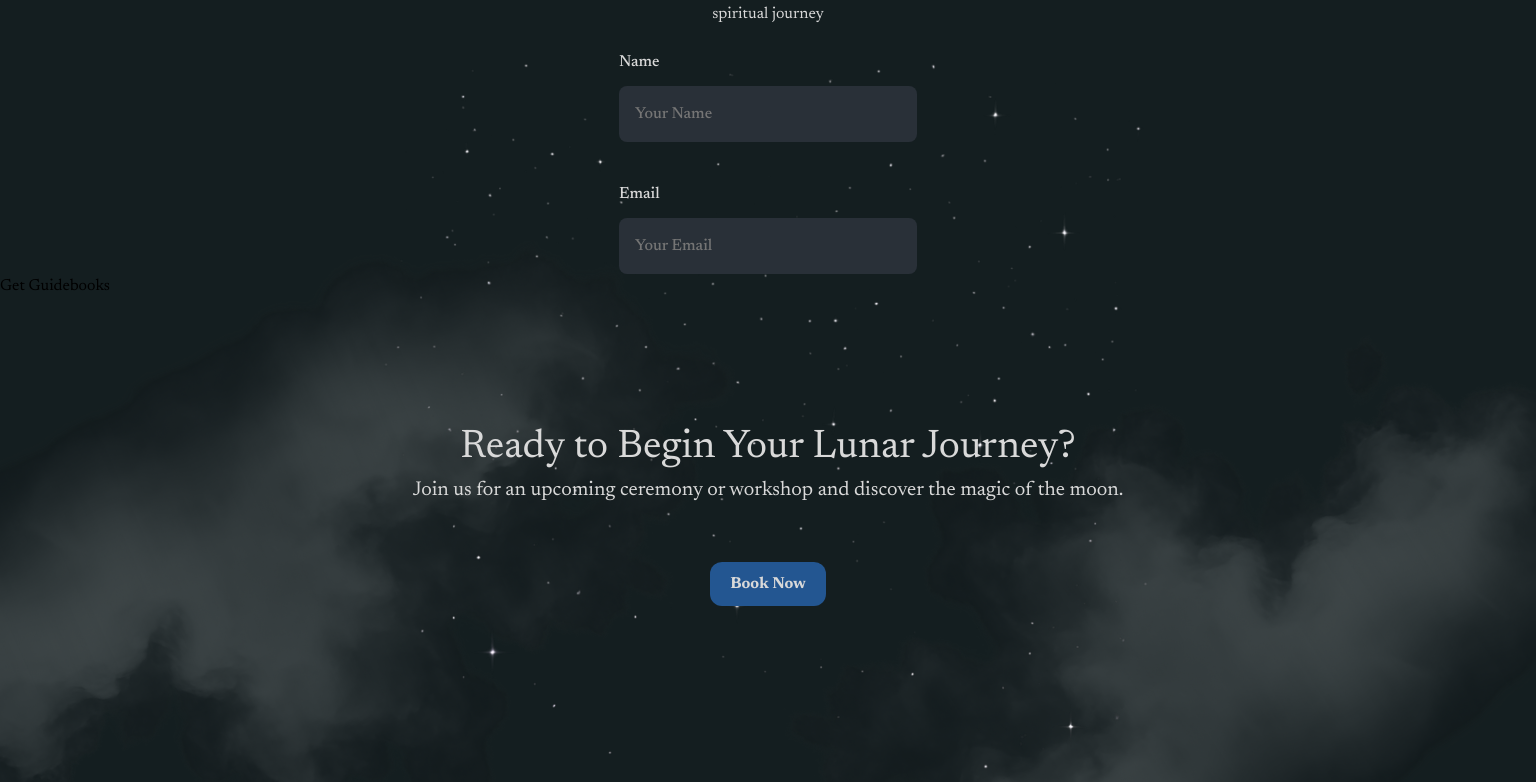
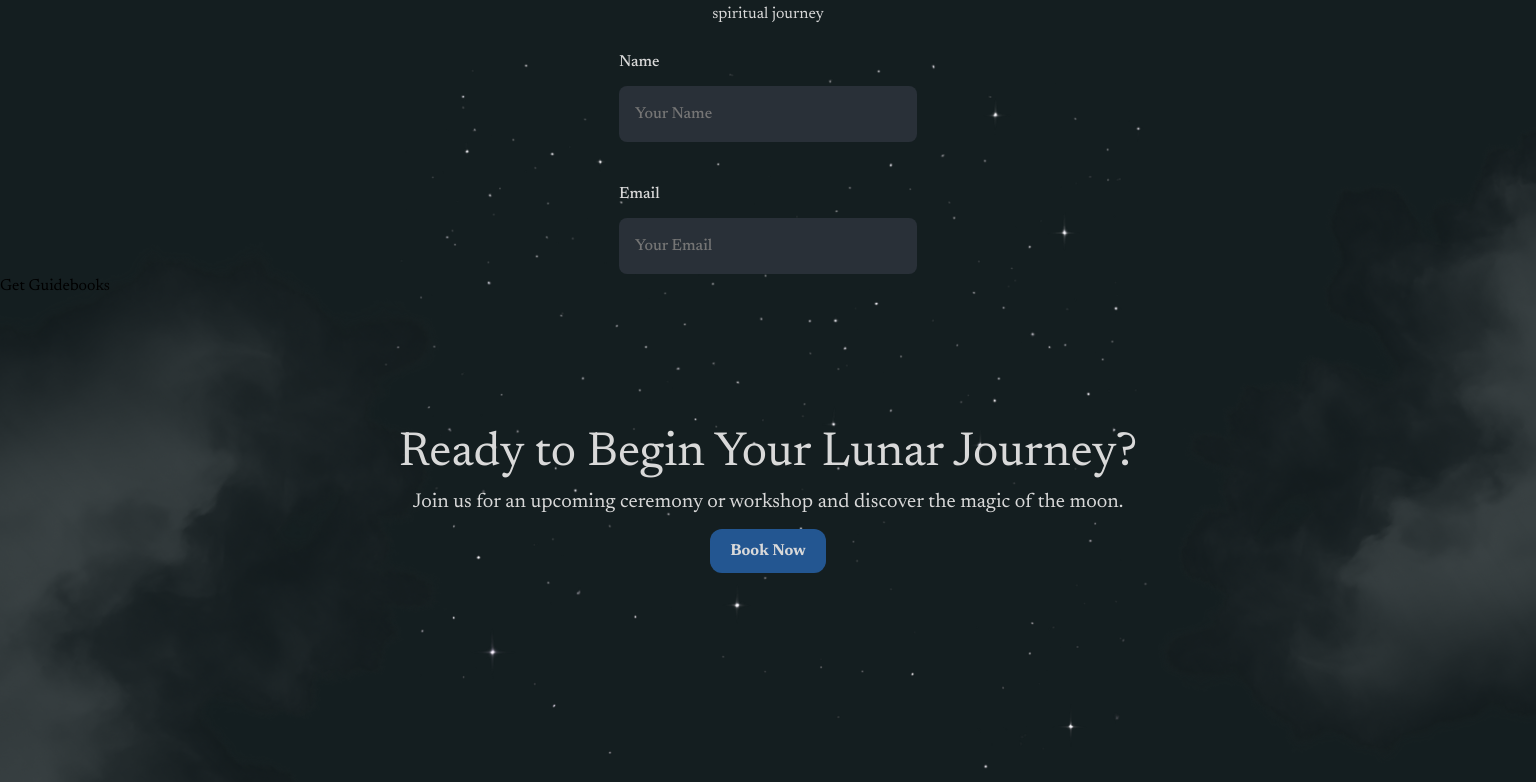
Before and after one commit to BokiiVlad/MoonPortal, a React (Vite) app: page / in a window 1536 px wide. Shown: the part 4771-5553 px from the top of the page. Built offline with nearby package versions, Linux system fonts and the light colour scheme.

Commit message:
refractor begin

```diff
--- a/src/components/ReadyBegin/ReadyBegin.module.css
+++ b/src/components/ReadyBegin/ReadyBegin.module.css
@@ -67,6 +67,7 @@
   .box {
     position: relative;
     padding: 120px 0 261px 0;
+    margin-bottom: 120px;
   }
 
   .title {
@@ -110,3 +111,33 @@
     height: 825px;
   }
 }
+@media (min-width: 1440px) {
+  .box {
+    padding: 120px 0 287px 0;
+  }
+
+  .title {
+    font-size: 48px;
+  }
+
+  .text {
+    font-weight: 400;
+    font-size: 20px;
+    line-height: 120%;
+    margin-bottom: 15px;
+  }
+
+  .cloudTop {
+    left: calc(50% - 1530px);
+    top: 0;
+    transform: rotate(138deg);
+    width: 1488px;
+    height: 992px;
+  }
+  .cloudBottom {
+    left: calc(50% + 200px);
+    top: -380px;
+    width: 1238px;
+    height: 825px;
+  }
+}
```
